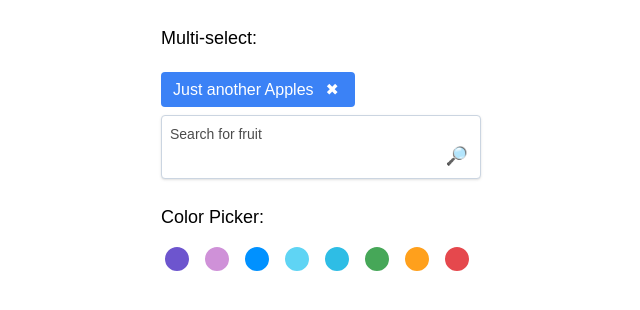
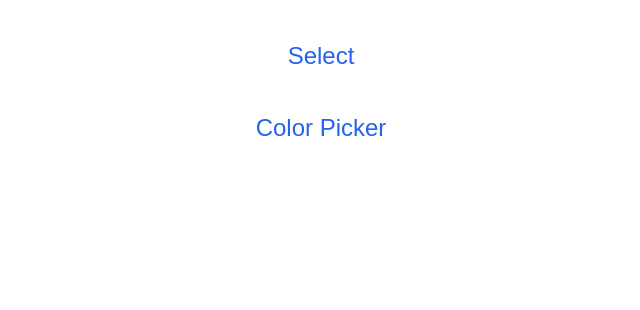
Before and after one commit to TeddyBurnsides/select, a React (Create React App) app: page / in a window 1280 px wide. Shown: the top 310 px of the page, without its empty margins (319-959 px from the left). Built offline with nearby package versions, Linux system fonts and the light colour scheme.

Commit message:
react router and component pages

```diff
--- a/package.json
+++ b/package.json
@@ -10,6 +10,8 @@
     "react": "^18.2.0",
     "react-dom": "^18.2.0",
     "react-icons": "^4.11.0",
+    "react-router": "^6.17.0",
+    "react-router-dom": "^6.17.0",
     "react-scripts": "5.0.1",
     "typescript": "^4.9.5"
   },
--- a/src/App.tsx
+++ b/src/App.tsx
@@ -1,53 +1,32 @@
-import { useState } from "react";
-import MultiSelect from "./components/select";
-import IIdName from "./types/IIdName";
 import "./css/output.css";
-import Pill from "./components/pill";
-import { fakeApiCall, fakeData } from "./utils/fakeData";
-import ColorPicker from "./components/color-picker";
-import { IColor } from "./components/color-picker/IColor";
-import { Colors } from "./components/color-picker/Colors";
+import { createBrowserRouter } from "react-router-dom";
+import { RouterProvider } from "react-router";
+import Home from "./pages/Home";
+import Select from "./pages/Select";
+import ColorPickerExample from "./pages/ColorPicker";
+
+const router = createBrowserRouter([
+    {
+        path: "/",
+        Component: Home,
+    },
+    {
+        path: "components",
+        children: [
+            {
+                path: "select",
+                element: <Select />,
+            },
+            {
+                path: "color-picker",
+                Component: ColorPickerExample,
+            },
+        ],
+    },
+]);
 
 const App = () => {
-    const [selectedItems, setSelectedItems] = useState<IIdName[]>([
-        fakeData[5],
-    ]);
-
-    const [color, setColor] = useState<IColor>();
-
-    const addItem = (newItem: IIdName) => {
-        setSelectedItems((prev) => [...prev, newItem]);
-    };
-
-    const removeItem = (item: IIdName) => {
-        setSelectedItems((prev) => [...prev.filter((x) => x.id !== item.id)]);
-    };
-
-    const h2Class = "text-lg pt-6 pb-3";
-
-    return (
-        <div className="max-w-xs mx-auto">
-            <h2 className={h2Class}>Multi-select:</h2>
-            <div className="py-2 flex gap-2 flex-wrap">
-                {selectedItems.map((x) => (
-                    <Pill key={x.id} item={x} onDelete={removeItem} />
-                ))}
-            </div>
-            <MultiSelect
-                onItemSelect={addItem}
-                selectedItems={selectedItems}
-                lookupFunction={fakeApiCall}
-                label="Search for fruit"
-                debounceInMilliseconds={200}
-            />
-            <h2 className={h2Class}>Color Picker:</h2>
-            <ColorPicker
-                onChange={setColor}
-                colors={Colors}
-                selectedColor={color}
-            />
-        </div>
-    );
+    return <RouterProvider router={router} />;
 };
 
 export default App;
--- a/src/css/output.css
+++ b/src/css/output.css
@@ -613,6 +613,10 @@ video {
   margin-top: 0.25rem;
 }
 
+.mt-10 {
+  margin-top: 2.5rem;
+}
+
 .flex {
   display: flex;
 }
@@ -697,6 +701,24 @@ video {
   --tw-space-x-reverse: 0;
   margin-right: calc(0.5rem * var(--tw-space-x-reverse));
   margin-left: calc(0.5rem * calc(1 - var(--tw-space-x-reverse)));
+}
+
+.space-y-4 > :not([hidden]) ~ :not([hidden]) {
+  --tw-space-y-reverse: 0;
+  margin-top: calc(1rem * calc(1 - var(--tw-space-y-reverse)));
+  margin-bottom: calc(1rem * var(--tw-space-y-reverse));
+}
+
+.space-y-5 > :not([hidden]) ~ :not([hidden]) {
+  --tw-space-y-reverse: 0;
+  margin-top: calc(1.25rem * calc(1 - var(--tw-space-y-reverse)));
+  margin-bottom: calc(1.25rem * var(--tw-space-y-reverse));
+}
+
+.space-y-10 > :not([hidden]) ~ :not([hidden]) {
+  --tw-space-y-reverse: 0;
+  margin-top: calc(2.5rem * calc(1 - var(--tw-space-y-reverse)));
+  margin-bottom: calc(2.5rem * var(--tw-space-y-reverse));
 }
 
 .overflow-y-scroll {
@@ -851,6 +873,16 @@ video {
   line-height: 1rem;
 }
 
+.text-xl {
+  font-size: 1.25rem;
+  line-height: 1.75rem;
+}
+
+.text-2xl {
+  font-size: 1.5rem;
+  line-height: 2rem;
+}
+
 .italic {
   font-style: italic;
 }
@@ -876,6 +908,11 @@ video {
 .text-white {
   --tw-text-opacity: 1;
   color: rgb(255 255 255 / var(--tw-text-opacity));
+}
+
+.text-blue-600 {
+  --tw-text-opacity: 1;
+  color: rgb(37 99 235 / var(--tw-text-opacity));
 }
 
 .opacity-70 {
@@ -960,6 +997,16 @@ body {
   background-color: rgb(255 255 255 / 0.3);
 }
 
+.hover\:text-blue-400:hover {
+  --tw-text-opacity: 1;
+  color: rgb(96 165 250 / var(--tw-text-opacity));
+}
+
+.hover\:underline:hover {
+  -webkit-text-decoration-line: underline;
+          text-decoration-line: underline;
+}
+
 .hover\:outline-slate-300:hover {
   outline-color: #cbd5e1;
 }
@@ -990,6 +1037,11 @@ body {
   color: rgb(255 255 255 / var(--tw-text-opacity));
 }
 
+.focus\:underline:focus {
+  -webkit-text-decoration-line: underline;
+          text-decoration-line: underline;
+}
+
 .focus\:outline-none:focus {
   outline: 2px solid transparent;
   outline-offset: 2px;
--- /dev/null
+++ b/src/pages/ColorPicker.tsx
@@ -0,0 +1,23 @@
+import { useState } from "react";
+import { IColor } from "../components/color-picker/IColor";
+import { Colors } from "../components/color-picker/Colors";
+import ColorPicker from "../components/color-picker";
+
+const ColorPickerExample = () => {
+    const [color, setColor] = useState<IColor>();
+
+    const h2Class = "text-lg pt-6 pb-3";
+
+    return (
+        <div className="max-w-xs mx-auto">
+            <h2 className={h2Class}>Color Picker:</h2>
+            <ColorPicker
+                onChange={setColor}
+                colors={Colors}
+                selectedColor={color}
+            />
+        </div>
+    );
+};
+
+export default ColorPickerExample;
--- /dev/null
+++ b/src/pages/Home.tsx
@@ -0,0 +1,18 @@
+import { Link } from "react-router-dom";
+
+const Home = () => {
+    const linkClasses =
+        "text-2xl text-center text-blue-600 hover:text-blue-400 hover:underline focus:underline";
+    return (
+        <div className="max-w-xs mx-auto flex flex-col space-y-10 mt-10 ">
+            <Link className={linkClasses} to="components/select">
+                Select
+            </Link>
+            <Link className={linkClasses} to="components/color-picker">
+                Color Picker
+            </Link>
+        </div>
+    );
+};
+
+export default Home;
--- /dev/null
+++ b/src/pages/Select.tsx
@@ -0,0 +1,41 @@
+import { useState } from "react";
+import MultiSelect from "../components/select";
+import IIdName from "../types/IIdName";
+import Pill from "../components/pill";
+import { fakeApiCall, fakeData } from "../utils/fakeData";
+
+const Select = () => {
+    const [selectedItems, setSelectedItems] = useState<IIdName[]>([
+        fakeData[5],
+    ]);
+
+    const addItem = (newItem: IIdName) => {
+        setSelectedItems((prev) => [...prev, newItem]);
+    };
+
+    const removeItem = (item: IIdName) => {
+        setSelectedItems((prev) => [...prev.filter((x) => x.id !== item.id)]);
+    };
+
+    const h2Class = "text-lg pt-6 pb-3";
+
+    return (
+        <div className="max-w-xs mx-auto">
+            <h2 className={h2Class}>Multi-select:</h2>
+            <div className="py-2 flex gap-2 flex-wrap">
+                {selectedItems.map((x) => (
+                    <Pill key={x.id} item={x} onDelete={removeItem} />
+                ))}
+            </div>
+            <MultiSelect
+                onItemSelect={addItem}
+                selectedItems={selectedItems}
+                lookupFunction={fakeApiCall}
+                label="Search for fruit"
+                debounceInMilliseconds={200}
+            />
+        </div>
+    );
+};
+
+export default Select;
```
Also changed, not shown: 1 other file (tests, documents, lock files or other folders).
